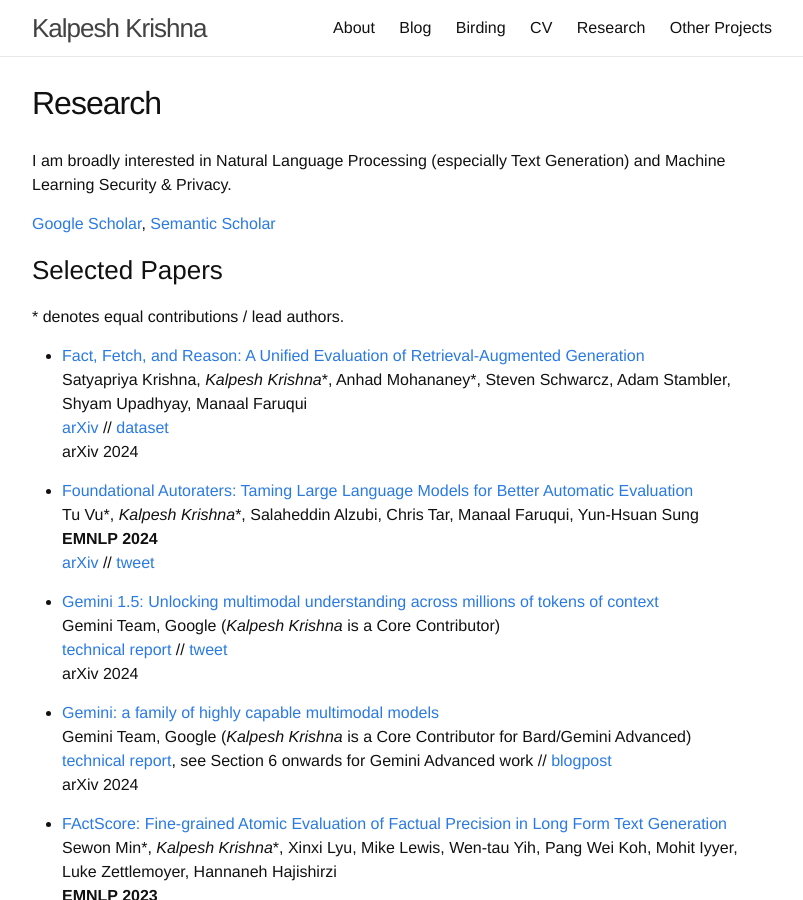
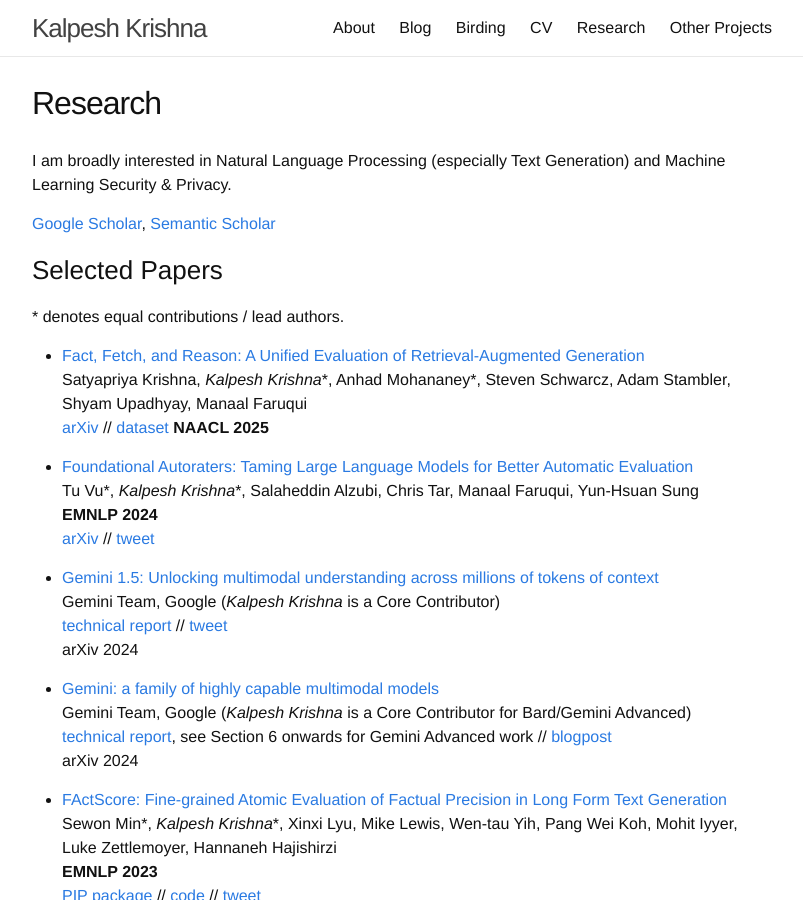
Before and after one commit to martiansideofthemoon/martiansideofthemoon.github.io, a Jekyll site: the page built from _pages/research.md, in a window 1280 px wide and 900 px high. Shown: the whole window, without its empty margins (238-1041 px from the left). Built offline with Jekyll 4.4.1, drawn with Linux system fonts in a browser that asks for light colours; comment, search, counter and statistics services are not loaded.

Commit message:
Update research.md

```diff
--- a/_pages/research.md
+++ b/_pages/research.md
@@ -15,7 +15,7 @@ I am broadly interested in Natural Language Processing (especially Text Generati
 * [Fact, Fetch, and Reason: A Unified Evaluation of Retrieval-Augmented Generation](https://arxiv.org/abs/2409.12941)
 Satyapriya Krishna, <i>Kalpesh Krishna</i>\*, Anhad Mohananey\*, Steven Schwarcz, Adam Stambler, Shyam Upadhyay, Manaal Faruqui
 [arXiv](https://arxiv.org/abs/2409.12941) // [dataset](https://huggingface.co/datasets/google/frames-benchmark)
-arXiv 2024
+**NAACL 2025**
 
 * [Foundational Autoraters: Taming Large Language Models for Better Automatic Evaluation](https://arxiv.org/abs/2407.10817)
 Tu Vu\*, <i>Kalpesh Krishna</i>\*, Salaheddin Alzubi, Chris Tar, Manaal Faruqui, Yun-Hsuan Sung
```
